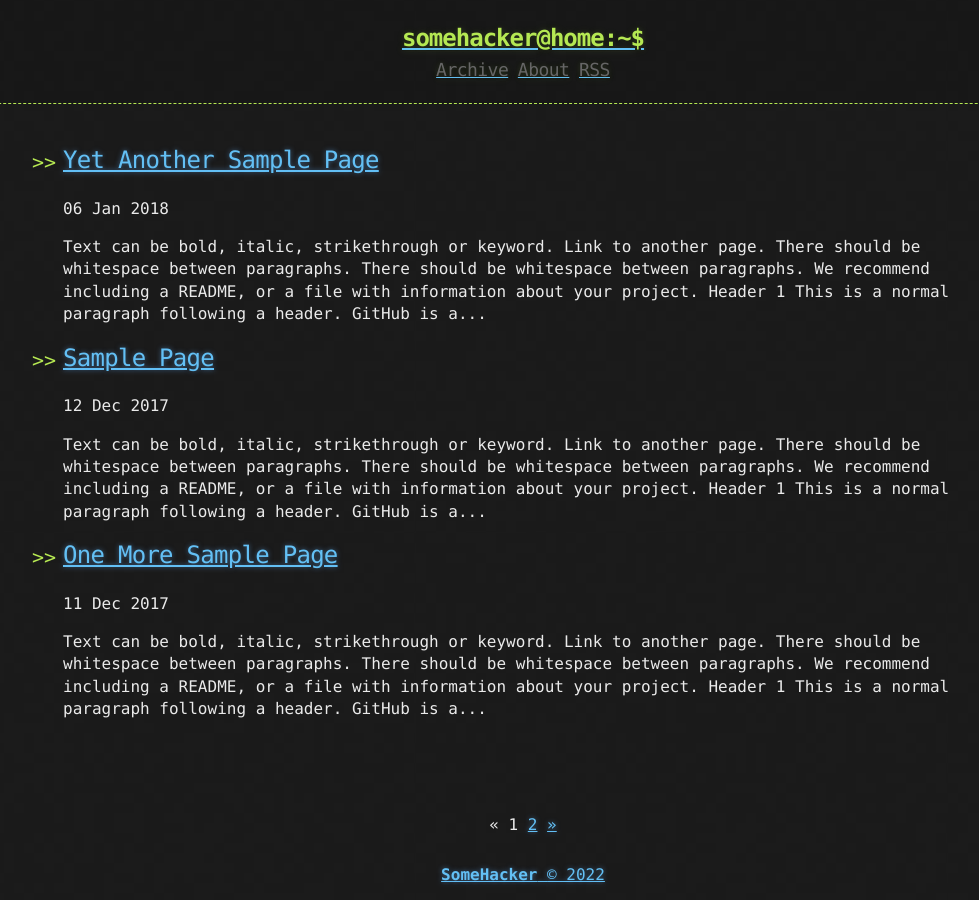
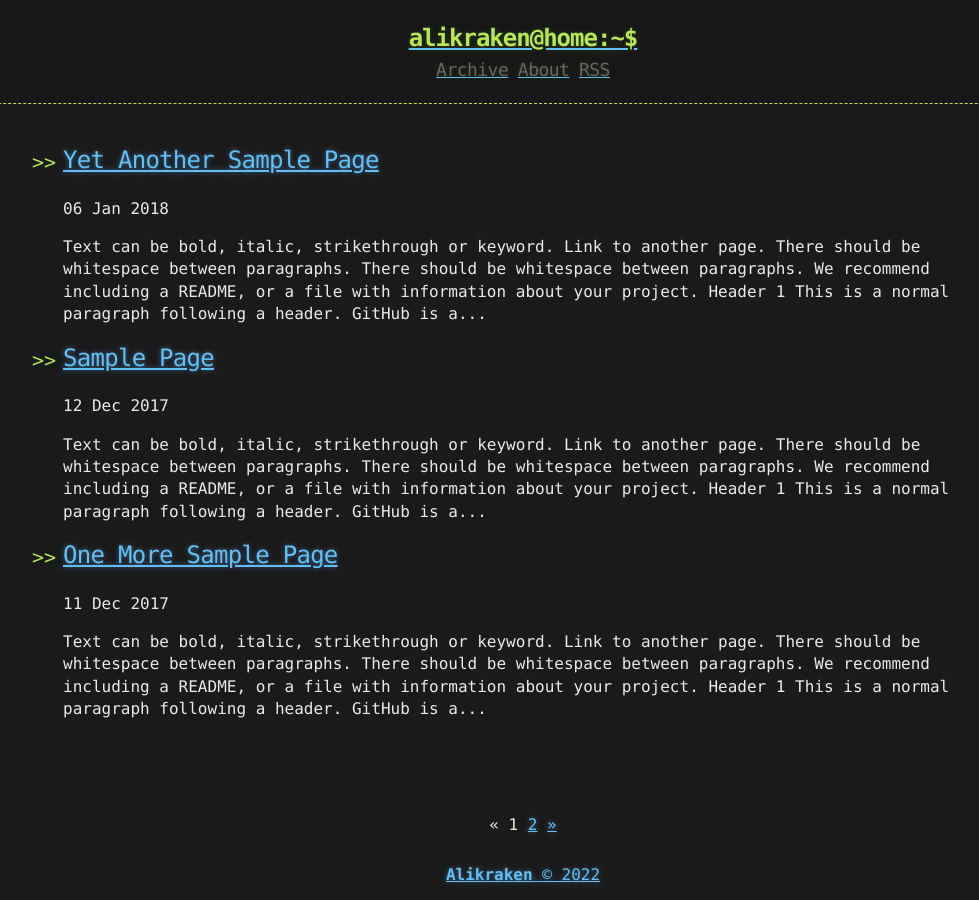
Before and after one commit to mononices/mononices.github.io, a Jekyll site: the page built from index.html, in a window 1280 px wide. Shown: the whole page, without its empty margins (117-1096 px from the left). Built offline with Jekyll 4.4.1, drawn with Linux system fonts in a browser that asks for light colours; the list of posts is cut into pages by our own code.

Commit message:
Config change

```diff
--- a/_config.yml
+++ b/_config.yml
@@ -1,11 +1,11 @@
-title: Hacker-Blog
-description: "A Jekyll Blog Theme For Hackers"
+title: Kanin9
+description: "Cybersec enthusiast"
 author:
-  name: "SomeHacker"
-  email: "someone@somewebsite.somedomain"
+  name: "Alikraken"
+  email: ""
   url: "https://kanin9.github.io/"
 
-baseurl: /
+baseurl: /archive
 
 source: .
 destination: ./_site
@@ -28,5 +28,5 @@ plugins:
   - jekyll-sitemap
 
 # Custom variables
-owner : "SomeHacker"
-year : "2020"
+owner : "Alikraken"
+year : "2022"
```
